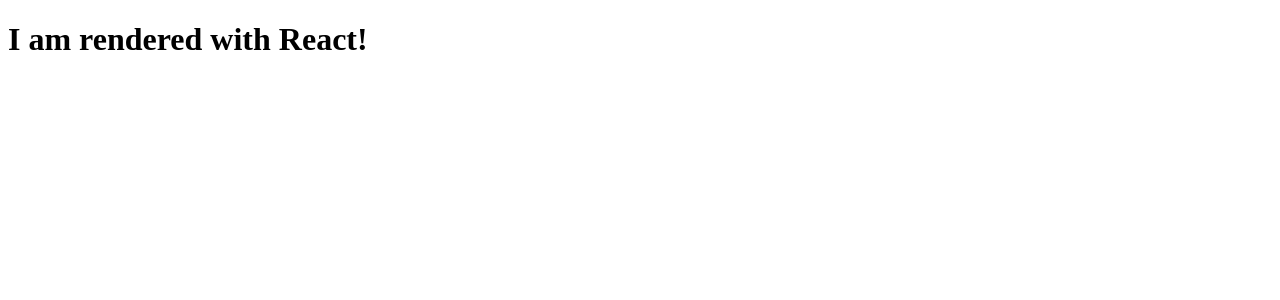
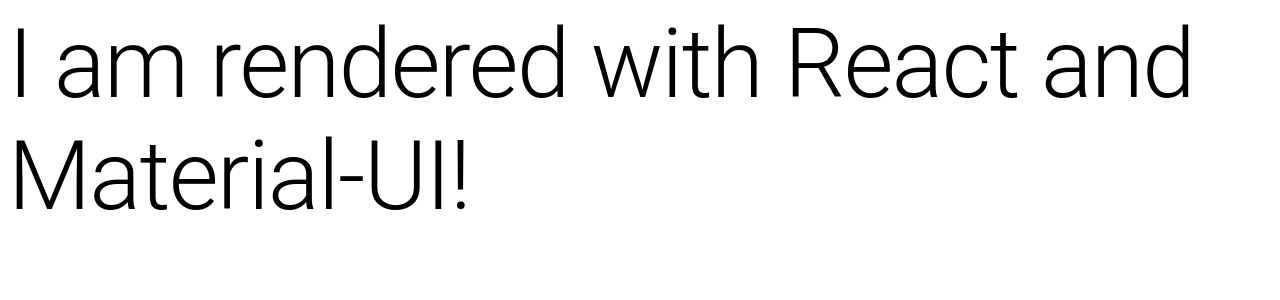
Before and after one commit to rpp-boc-spectre/BlueOcean, a React app: page / in a window 1280 px wide. Shown: the top 300 px of the page. Built offline with nearby package versions, Linux system fonts and the light colour scheme; the HTML template or start-up script is replaced by a standard one.

Commit message:
Added Material-UI

```diff
--- a/client/src/components/Home.jsx
+++ b/client/src/components/Home.jsx
@@ -1,9 +1,11 @@
 import React from "react";
+
+import { Typography } from '@mui/material'
 
 export default function Home() {
   return (
     <div>
-      <h1>I am rendered with React!</h1>
+      <Typography variant='h1'>I am rendered with React and Material-UI!</Typography>
     </div>
   )
 }
--- a/package.json
+++ b/package.json
@@ -21,6 +21,10 @@
   },
   "homepage": "https://github.com/rpp-boc-spectre/BlueOcean#readme",
   "dependencies": {
+    "@emotion/react": "^11.7.1",
+    "@emotion/styled": "^11.6.0",
+    "@mui/icons-material": "^5.2.5",
+    "@mui/material": "^5.2.5",
     "express": "^4.17.1",
     "react": "^17.0.2",
     "react-dom": "^17.0.2",
```
Also changed, not shown: 2 other files (tests, documents, lock files or other folders).
